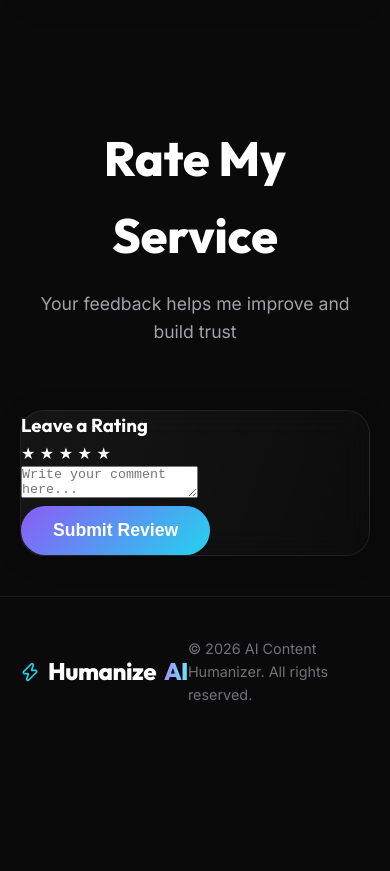
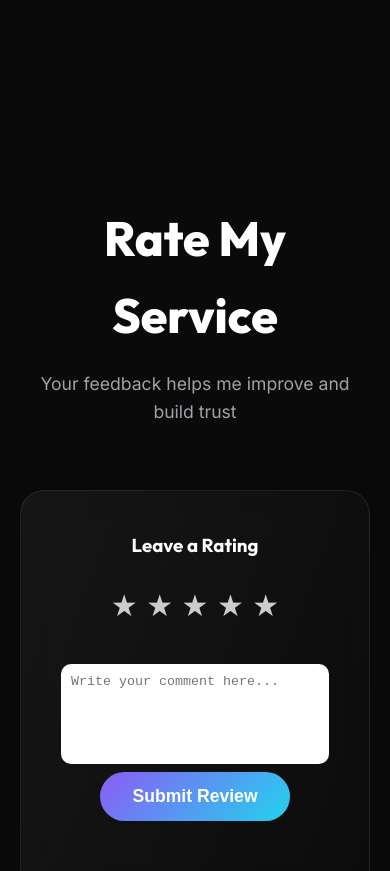
Before and after one commit to madusankahemarathna-cloud/AI-Humanizer, a plain HTML site: page index.html in a window 390 px wide. Shown: the part 7335-8206 px from the top of the page. Before the commit the page ends 8081 px from the top, so only its background shows below. Drawn offline with nearby package versions, Linux system fonts and the light colour scheme.

Commit message:
Update styles.css

```diff
--- a/styles.css
+++ b/styles.css
@@ -698,4 +698,42 @@ footer {
     .cta-buttons {
         flex-direction: column;
     }
+.reviews-section {
+    padding: 80px 0;
 }
+
+.review-box {
+    padding: 40px;
+    text-align: center;
+}
+
+.star-rating {
+    font-size: 30px;
+    cursor: pointer;
+    margin: 20px 0;
+}
+
+.star {
+    color: #ccc;
+    transition: 0.3s;
+}
+
+.star.active {
+    color: #facc15;
+}
+
+textarea {
+    width: 100%;
+    height: 100px;
+    padding: 10px;
+    border-radius: 10px;
+    border: none;
+    margin-top: 15px;
+    resize: none;
+}
+
+#reviewList {
+    margin-top: 30px;
+    text-align: left;
+}
+}
```
